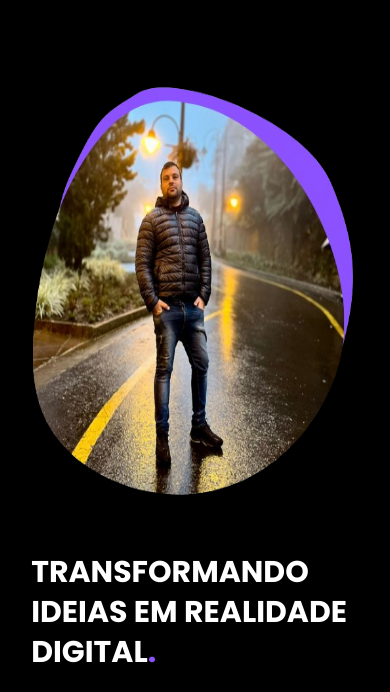
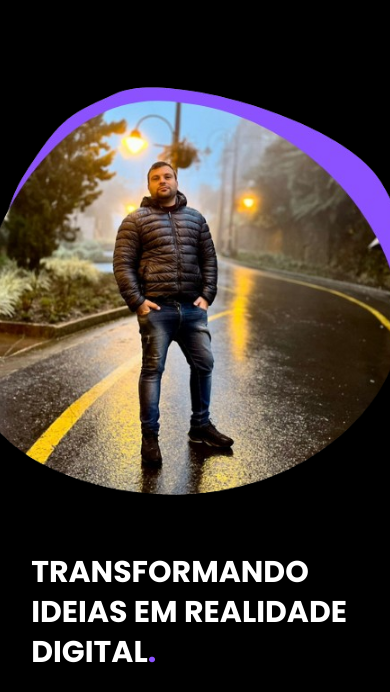
Before and after one commit to JulianDiel/juliandiel.github.io, a plain HTML site: page index.html in a window 390 px wide. Shown: the part 152-844 px from the top of the page. Drawn offline with nearby package versions, Linux system fonts and the light colour scheme.

Commit message:
update section my portfolio!

```diff
--- a/style.css
+++ b/style.css
@@ -479,7 +479,8 @@ footer .line-footer p a {
     }
 
     .topo-do-site .img-topo-site img {
-        width: 100%;
+        /* height: 100%; */
+        min-width: 100%;
     }
 
     section.topo-do-site .flex {
@@ -489,6 +490,7 @@ footer .line-footer p a {
     /*2 Image*/
     .img-sobre img {
         height: 100%;
+
     }
 
     /*ESPECIALIDADES*/
```
Also changed, not shown: 1 other file.
